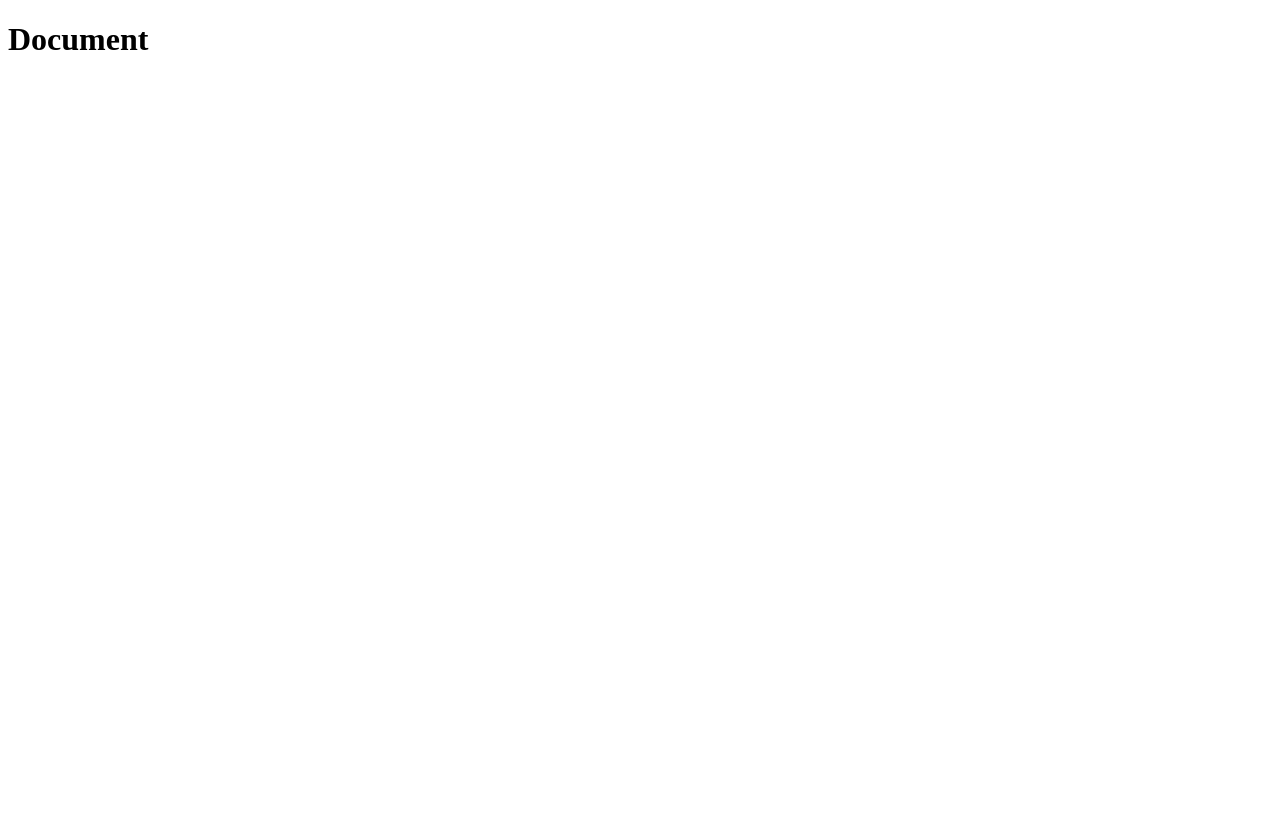
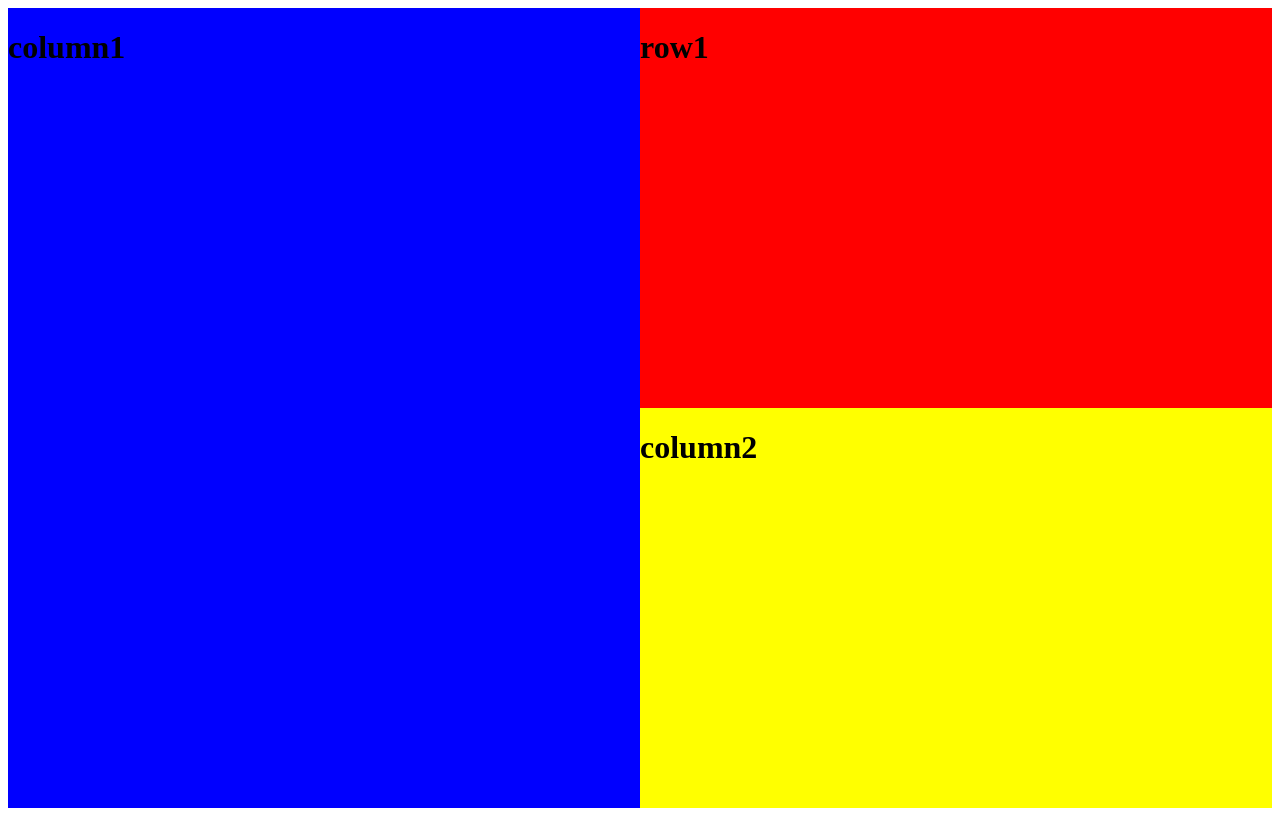
Before and after one commit to Komaljadhav0102/MyDemoProject1, a plain HTML site: page index.html in a window 1280 px wide. Drawn offline with Linux system fonts and the light colour scheme.

Commit message:
code for basic grid

```diff
--- /dev/null
+++ b/index.css
@@ -0,0 +1,23 @@
+.row {
+    display: grid;
+    grid-template-columns: 50% 50%;
+    height: 100vh;
+}
+
+.column1 {
+    height: 100%;
+    background-color: blue;
+  }
+
+  .column2 {
+    display: grid;
+    grid-template-rows: 50% 50%;
+    width: 100%;
+    background-color: yellow;
+  }
+
+.row1{
+
+background-color: red;
+
+}
--- a/index.html
+++ b/index.html
@@ -1,12 +1,27 @@
 <!DOCTYPE html>
-<html lang="en">
+<html>
 <head>
-    <meta charset="UTF-8">
-    <meta http-equiv="X-UA-Compatible" content="IE=edge">
-    <meta name="viewport" content="width=device-width, initial-scale=1.0">
-    <title>Document</title>
+<meta name="viewport" content="width=device-width, initial-scale=1">
+<link rel="stylesheet" href="index.css">
+
 </head>
 <body>
-    <h1>Document</h1>
+
+<div class="row">
+  <div class="column1">
+    <h1>column1</h1>
+  </div>
+
+  <div class="column2">
+    <div class="row1">
+      <h1>row1</h1>
+    </div>
+    <h1>column2</h1>
+
+      </div>
+
+</div>
+
+
 </body>
 </html>
```
Also changed, not shown: home.css (added, +34 -0 lines), home.html (added, +14 -0 lines).
